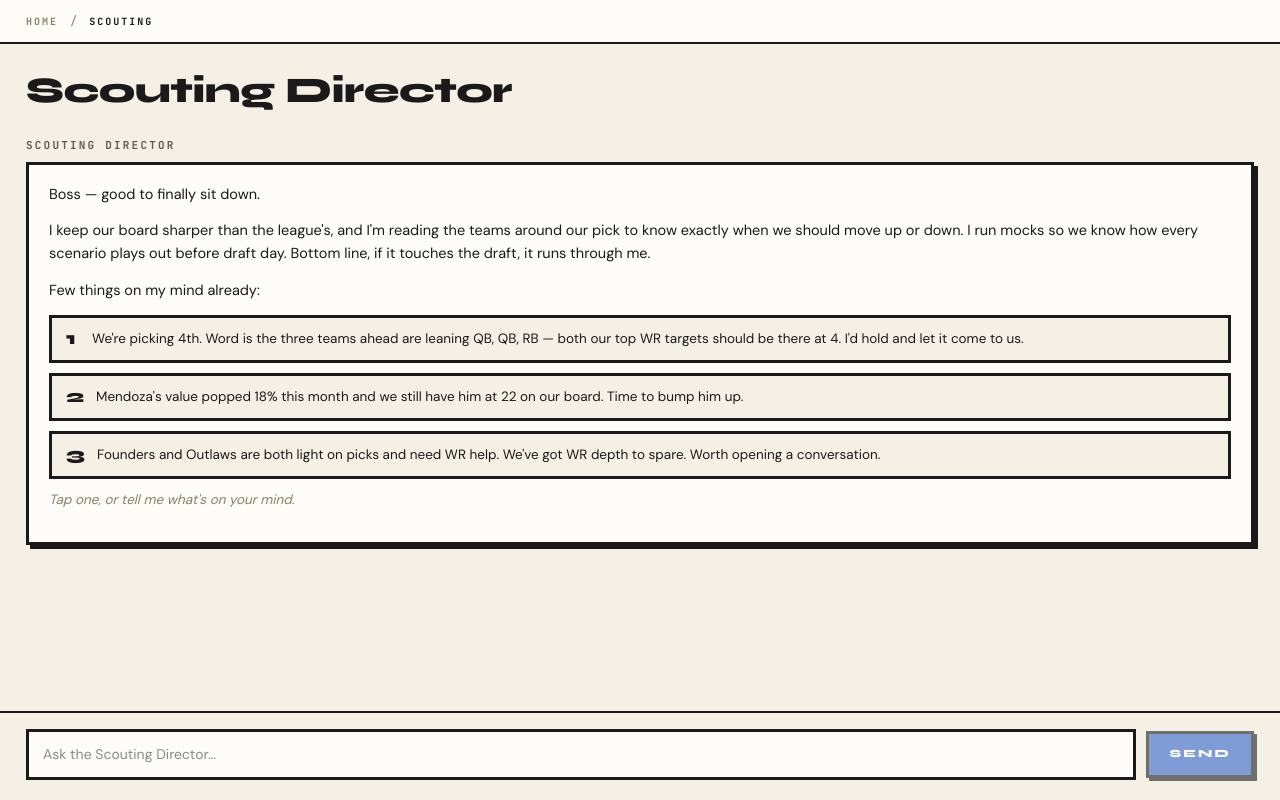
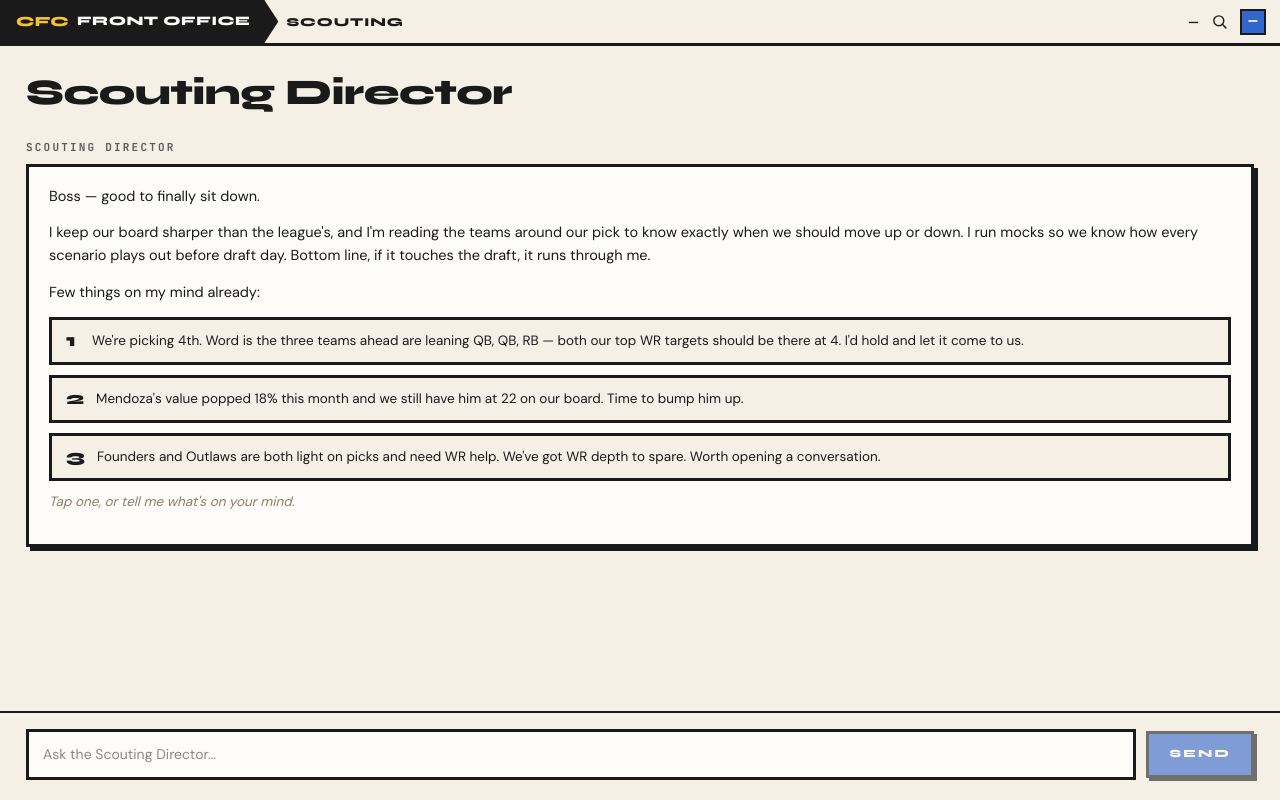
Before and after one commit to ntricarichi22/Fantasyfootball, a Next.js app: page /scouting in a window 1280 px wide. Built offline with nearby package versions, Linux system fonts and the light colour scheme.

Commit message:
Phase 3 Scouting: UI complete

```diff
--- a/src/scouting/office/ScoutingOffice.tsx
+++ b/src/scouting/office/ScoutingOffice.tsx
@@ -2,6 +2,7 @@
 
 import { useEffect, useState, useCallback } from "react";
 import { readStoredTeam } from "@/infrastructure/identity/storedTeam";
+import { InnerTopbar } from "@/shared/ui/InnerTopbar";
 import {
   DirectorChat,
   type Message,
@@ -116,56 +117,6 @@
   };
 }
 
-function InnerTopbar({ breadcrumb }: { breadcrumb: string }) {
-  return (
-    <div style={{
-      borderBottom: "2px solid #1A1A1A",
-      padding: "12px 26px",
-      background: "#FEFCF9",
-      display: "flex",
-      alignItems: "center",
-      gap: 12,
-      flexShrink: 0,
-    }}>
-      <button
-        type="button"
-        onClick={() => { window.location.href = "/home"; }}
-        style={{
-          background: "transparent",
-          border: "none",
-          padding: 0,
-          fontFamily: "var(--font-mono, 'JetBrains Mono', monospace)",
-          fontSize: 10,
-          letterSpacing: "0.2em",
-          fontWeight: 700,
-          color: "#8C7E6A",
-          textTransform: "uppercase",
-          cursor: "pointer",
-        }}
-      >
-        Home
-      </button>
-      <span style={{
-        color: "#8C7E6A",
-        fontFamily: "var(--font-mono, 'JetBrains Mono', monospace)",
-        fontSize: 12,
-      }}>
-        /
-      </span>
-      <span style={{
-        fontFamily: "var(--font-mono, 'JetBrains Mono', monospace)",
-        fontSize: 10,
-        letterSpacing: "0.2em",
-        fontWeight: 700,
-        color: "#1A1A1A",
-        textTransform: "uppercase",
-      }}>
-        {breadcrumb}
-      </span>
-    </div>
-  );
-}
-
 export function ScoutingOffice() {
   const stored = readStoredTeam();
   const rosterId = stored.rosterId ?? "";
@@ -179,7 +130,6 @@
     const isFirstTime = typeof window !== "undefined" && !localStorage.getItem(VISITED_KEY);
 
     if (!rosterId) {
-      // No identity — show sample data so the office still renders
       const built = isFirstTime ? buildFirstTimeOpening(SAMPLE_POVS) : buildReturningOpening(SAMPLE_POVS);
       setOpening(built);
       if (isFirstTime && typeof window !== "undefined") {
@@ -200,7 +150,6 @@
           const j = await r.json();
           povs = j.povs ?? [];
         } else if (r.status === 501) {
-          // Backend stub — fall back to sample POVs so the UI is visible end-to-end
           povs = SAMPLE_POVS;
         }
       } catch (err) {
```
Also changed, not shown: 1 other file (tests, documents, lock files or other folders).
